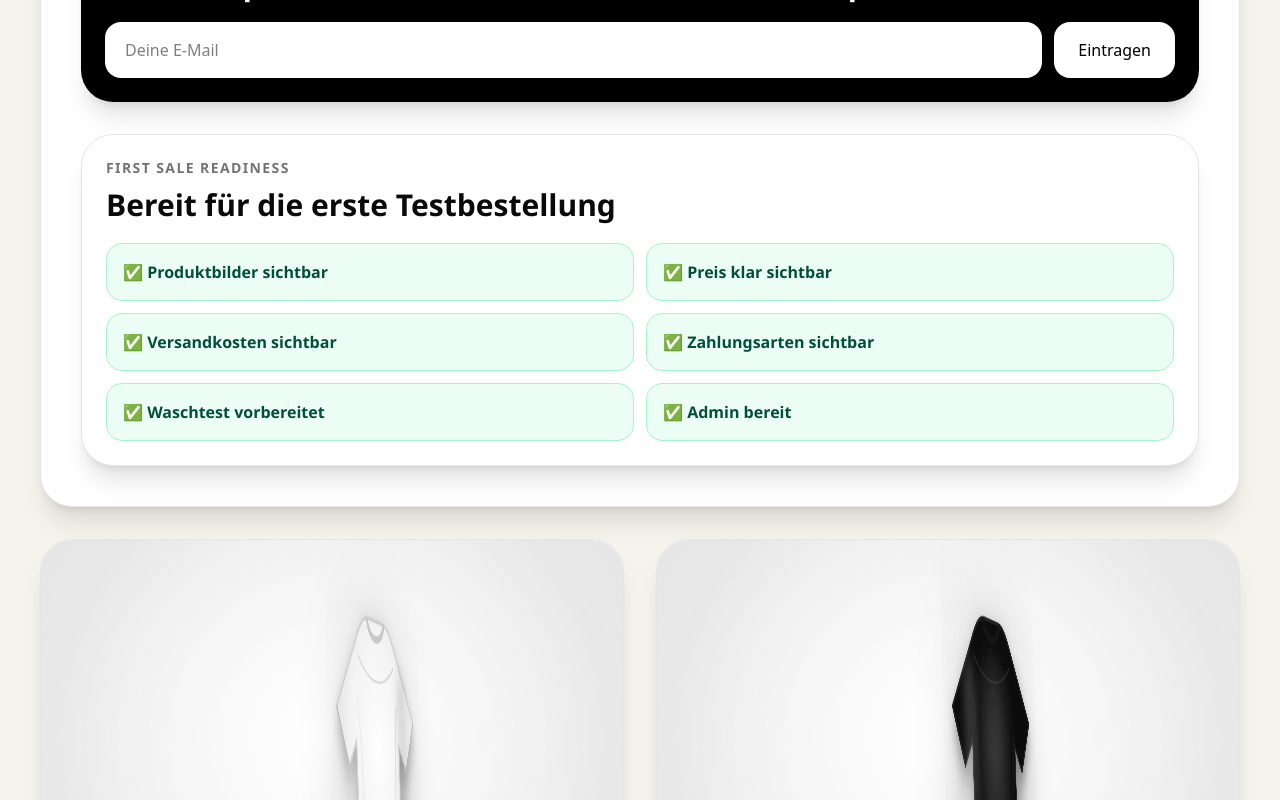
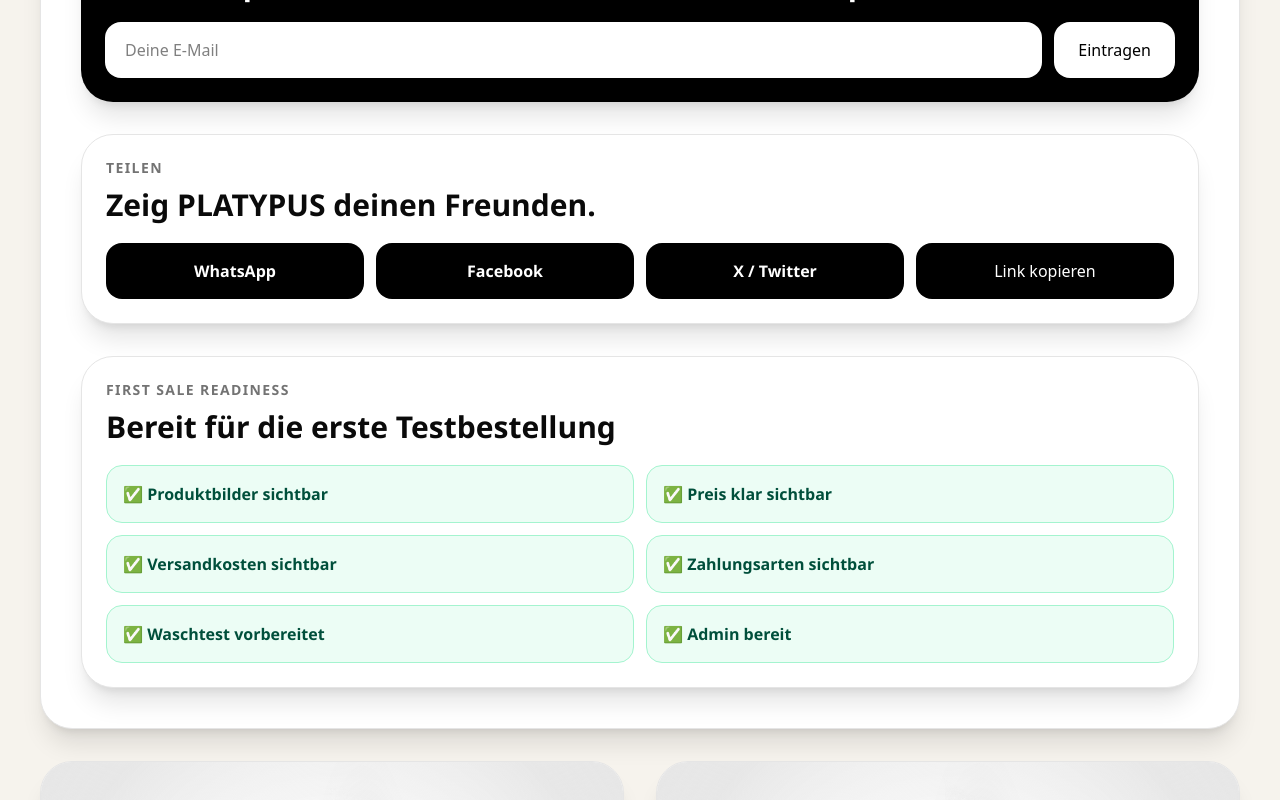
Before and after one commit to butasioan-sketch/platypus-shirt-shop, a Next.js app: page / in a window 1280 px wide. Shown: the part 3020-3820 px from the top of the page. Built offline with nearby package versions, Linux system fonts and the light colour scheme.

Commit message:
add social share block

```diff
--- a/components/HeroSection.tsx
+++ b/components/HeroSection.tsx
@@ -10,6 +10,7 @@
 import LaunchOffer from "./LaunchOffer";
 import FAQBlock from "./FAQBlock";
 import NewsletterBlock from "./NewsletterBlock";
+import SocialShareBlock from "./SocialShareBlock";
 import ExitIntentOffer from "./ExitIntentOffer";
 import ProductQualityBanner from "./ProductQualityBanner";
 import ProductGuaranteeBlock from "./ProductGuaranteeBlock";
@@ -42,6 +43,7 @@
       <ProductQualityBanner />
       <ProductGuaranteeBlock />
       <NewsletterBlock />
+      <SocialShareBlock />
       <ExitIntentOffer />
       <FirstSaleChecklist />
     </div>
--- /dev/null
+++ b/components/SocialShareBlock.tsx
@@ -0,0 +1,65 @@
+"use client";
+
+export default function SocialShareBlock() {
+  const url = "https://platypus-shirt-shop.vercel.app";
+  const text = "PLATYPUS Shirt Shop · Premium T-Shirts in Schwarz & Weiß";
+
+  const links = [
+    {
+      label: "WhatsApp",
+      href: `https://wa.me/?text=${encodeURIComponent(text + " " + url)}`,
+    },
+    {
+      label: "Facebook",
+      href: `https://www.facebook.com/sharer/sharer.php?u=${encodeURIComponent(url)}`,
+    },
+    {
+      label: "X / Twitter",
+      href: `https://twitter.com/intent/tweet?text=${encodeURIComponent(text)}&url=${encodeURIComponent(url)}`,
+    },
+    {
+      label: "Link kopieren",
+      href: "#copy",
+    },
+  ];
+
+  function copyLink() {
+    navigator.clipboard.writeText(url);
+    alert("Shop-Link kopiert.");
+  }
+
+  return (
+    <div className="mt-8 rounded-[2rem] bg-white border border-neutral-200 shadow-xl p-6">
+      <p className="text-sm font-black uppercase tracking-widest text-neutral-500">
+        Teilen
+      </p>
+
+      <h2 className="mt-2 text-3xl font-black">
+        Zeig PLATYPUS deinen Freunden.
+      </h2>
+
+      <div className="mt-5 grid gap-3 sm:grid-cols-4">
+        {links.map((link) =>
+          link.href === "#copy" ? (
+            <button
+              key={link.label}
+              onClick={copyLink}
+              className="rounded-2xl bg-black px-5 py-4 font-black text-white"
+            >
+              {link.label}
+            </button>
+          ) : (
+            <a
+              key={link.label}
+              href={link.href}
+              target="_blank"
+              className="rounded-2xl bg-black px-5 py-4 text-center font-black text-white"
+            >
+              {link.label}
+            </a>
+          )
+        )}
+      </div>
+    </div>
+  );
+}
```
